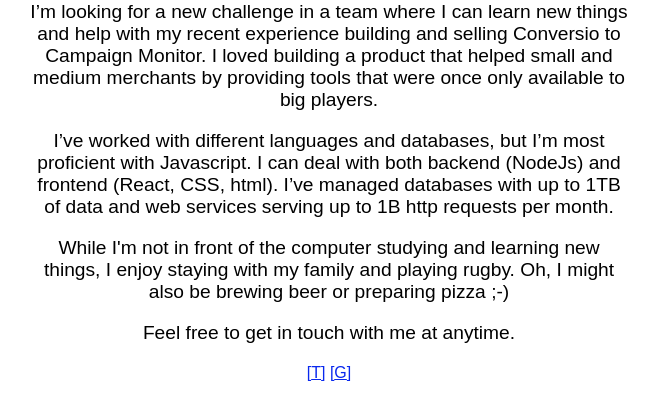
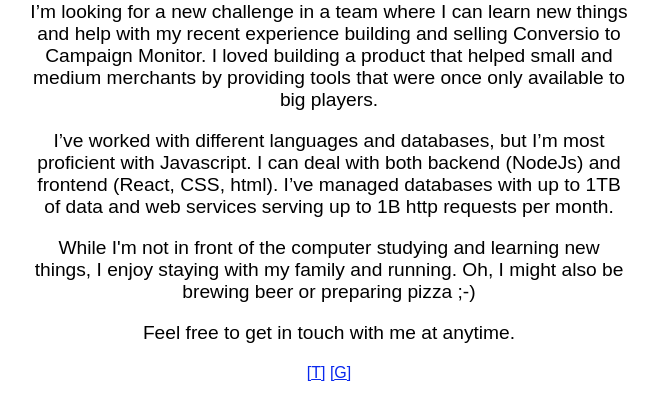
Before and after one commit to stefanosala/stefanosala, a plain HTML site: page index.html in a window 1280 px wide. Shown: the part 79-498 px from the top of the page, without its empty margins (311-969 px from the left). Drawn offline with Linux system fonts and the light colour scheme.

Commit message:
Update index.html

```diff
--- a/index.html
+++ b/index.html
@@ -36,7 +36,7 @@
         <h1>hi, my name is Stefano :-)</h1>
         <p>I’m looking for a new challenge in a team where I can learn new things and help with my recent experience building and selling Conversio to Campaign Monitor. I loved building a product that helped small and medium merchants by providing tools that were once only available to big players.</p>
         <p>I’ve worked with different languages and databases, but I’m most proficient with Javascript. I can deal with both backend (NodeJs) and frontend (React, CSS, html). I’ve managed databases with up to 1TB of data and web services serving up to 1B http requests per month.</p>
-        <p>While I'm not in front of the computer studying and learning new things, I enjoy staying with my family and playing rugby. Oh, I might also be brewing beer or preparing pizza ;-)</p>
+        <p>While I'm not in front of the computer studying and learning new things, I enjoy staying with my family and running. Oh, I might also be brewing beer or preparing pizza ;-)</p>
         <p>Feel free to get in touch with me at anytime.</p>
         <ul>
             <li><a href="//twitter.com/stefanosala" title="Twitter">T</a></li>
```
